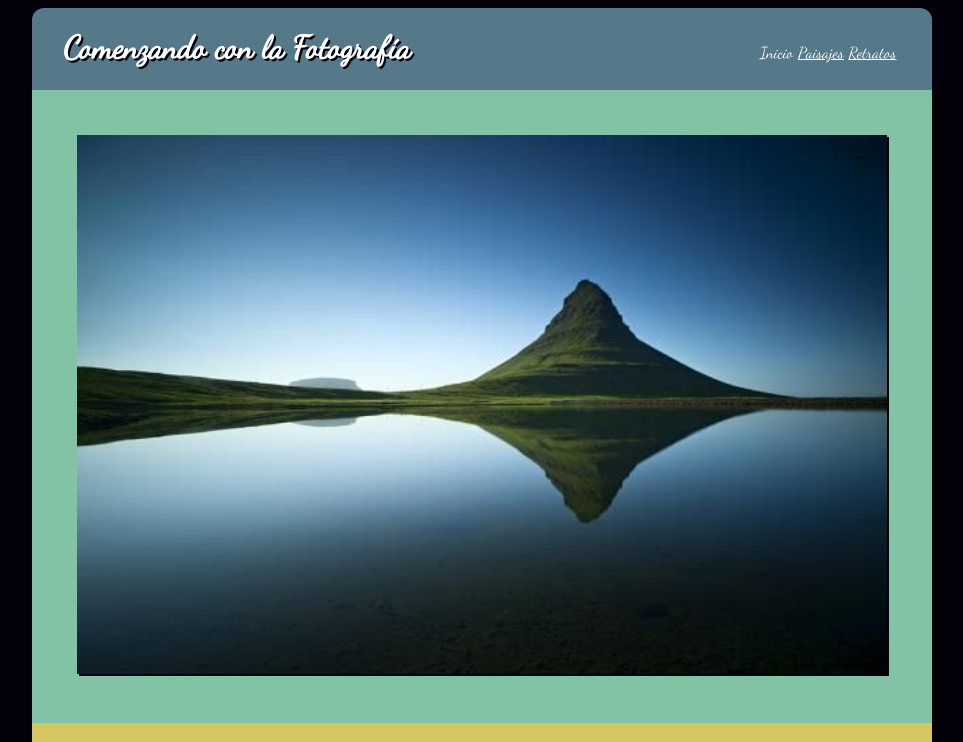
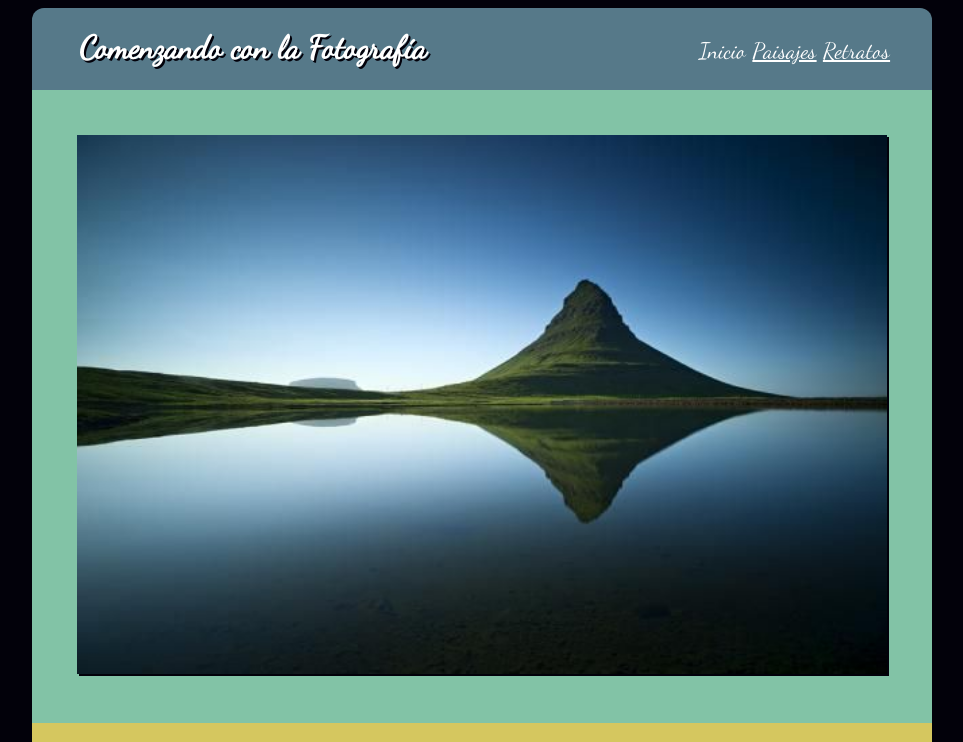
Before and after one commit to DanielMarcano/CSSYDisenoWebResponsive_Daniel_Marcano, a plain HTML site: page index.html in a window 1280 px wide. Shown: the top 742 px of the page, without its empty margins (158-1121 px from the left). Drawn offline with Linux system fonts and the light colour scheme.

Commit message:
Retoques generales del header y links añadidos en las img secundarias

```diff
--- a/stylesheets/styles.css
+++ b/stylesheets/styles.css
@@ -42,6 +42,9 @@ nav {
 
 nav ul {
   list-style: none;
+  margin: 0;
+  padding: 1em;
+  font-size: 1.4em;
 }
 
 nav a {
@@ -90,7 +93,7 @@ img {
 
   h1 {
     width: 50%;
-    padding-left: 1em;
+    padding-left: 1.5em;
   }
 
   nav, li, h1 {
```
